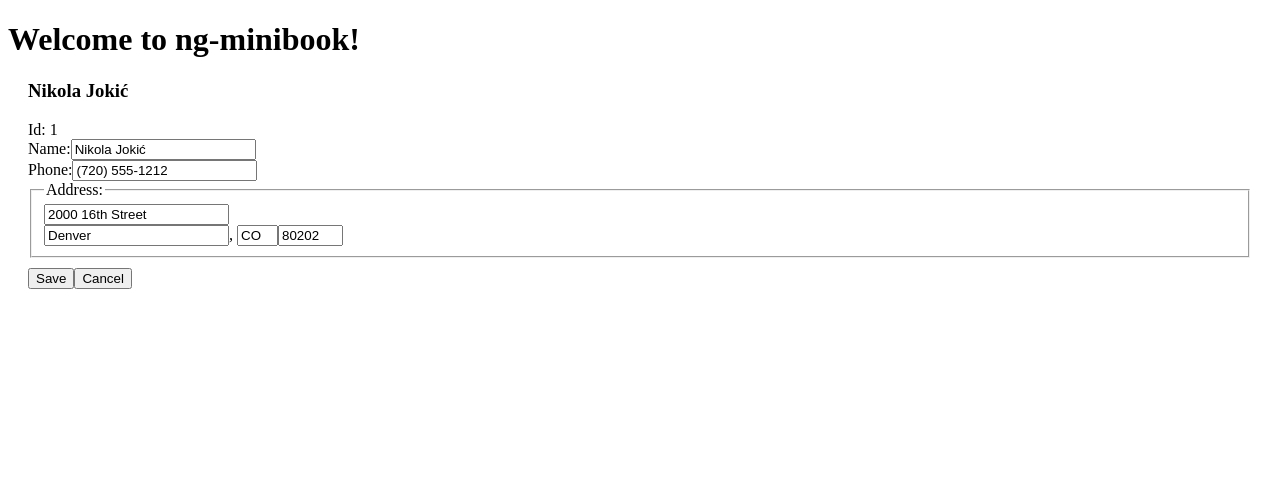
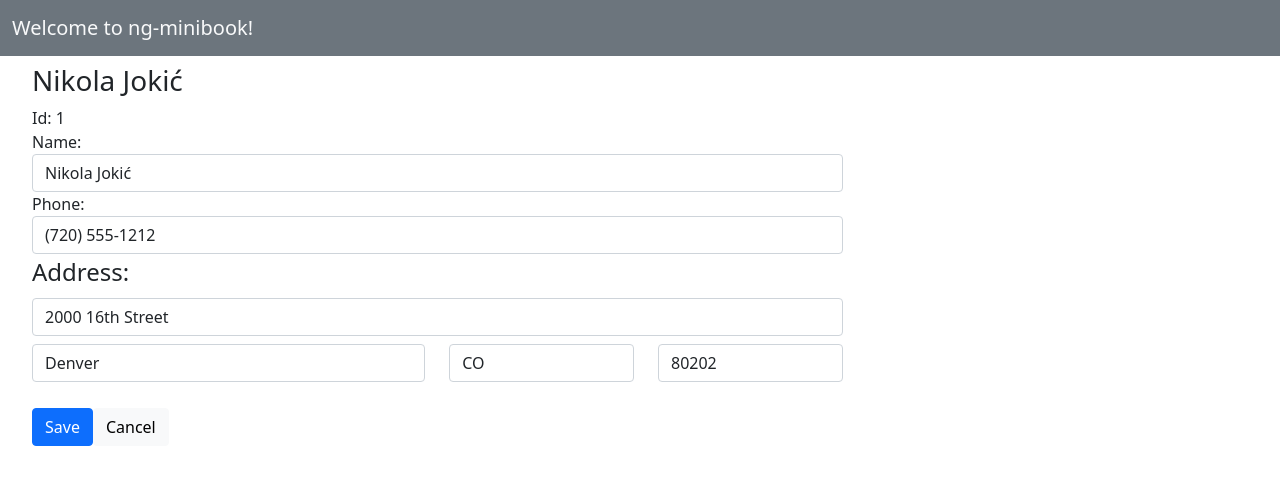
Before and after one commit to anohabbah/ng-mini-book, an Angular app: page /edit/1 in a window 1280 px wide. Shown: the top 484 px of the page. Built offline with nearby package versions, Linux system fonts and the light colour scheme.

Commit message:
Styling with Bootstrap

```diff
--- a/angular.json
+++ b/angular.json
@@ -27,6 +27,7 @@
               "src/assets"
             ],
             "styles": [
+              "node_modules/bootstrap/dist/css/bootstrap.min.css",
               "src/styles.css"
             ],
             "scripts": []
--- a/package.json
+++ b/package.json
@@ -20,9 +20,12 @@
     "@angular/compiler": "~12.2.0",
     "@angular/core": "~12.2.0",
     "@angular/forms": "~12.2.0",
+    "@angular/localize": "~12.2.0",
     "@angular/platform-browser": "~12.2.0",
     "@angular/platform-browser-dynamic": "~12.2.0",
     "@angular/router": "~12.2.0",
+    "@ng-bootstrap/ng-bootstrap": "^11.0.0-beta.2",
+    "bootstrap": "^5.1.3",
     "rxjs": "~6.6.0",
     "tslib": "^2.3.0",
     "zone.js": "~0.11.4"
--- a/src/app/app.component.html
+++ b/src/app/app.component.html
@@ -1,3 +1,9 @@
-<h1>Welcome to {{ title }}!</h1>
+<nav class="navbar navbar-expand-lg bg-secondary">
+  <div class="container-fluid">
+    <a class="navbar-brand text-light" href="#">Welcome to {{ title }}!</a>
+  </div>
+</nav>
 
-<router-outlet></router-outlet>
+<div class="container-fluid">
+  <router-outlet></router-outlet>
+</div>
--- a/src/app/app.module.ts
+++ b/src/app/app.module.ts
@@ -7,6 +7,7 @@ import { SearchComponent } from './search/search.component';
 import { FormsModule } from "@angular/forms";
 import {HttpClientModule} from "@angular/common/http";
 import { EditComponent } from './edit/edit.component';
+import { NgbModule } from '@ng-bootstrap/ng-bootstrap';
 
 @NgModule({
   declarations: [
@@ -19,6 +20,7 @@ import { EditComponent } from './edit/edit.component';
     AppRoutingModule,
     FormsModule,
     HttpClientModule,
+    NgbModule,
   ],
   providers: [],
   bootstrap: [AppComponent]
--- a/src/app/edit/edit.component.html
+++ b/src/app/edit/edit.component.html
@@ -1,34 +1,42 @@
-<div *ngIf="person">
-  <h3>{{person.name}}</h3>
+<div *ngIf="person" class="col-8">
+  <h3 class="mt-2">{{person.name}}</h3>
   <form (ngSubmit)="save()" #editForm="ngForm">
     <div>
       <label>Id:</label>
       {{person.id}}
     </div>
+    <div class="form-group">
+      <label for="name">Name:</label>
+      <input [(ngModel)]="person.name" name="name" id="name" placeholder="name" required
+             class="form-control" #name="ngModel"
+             [ngClass]="{'is-invalid': name.touched && name.invalid, 'is-valid': name.touched && name.valid}"/>
 
-    <div>
-      <label>Name:</label>
-      <input [(ngModel)]="person.name" name="name" id="name" placeholder="name" required #name="ngModel"/>
-      <div [hidden]="name.valid || name.pristine" style="color: red">Name is required</div>
+      <div [hidden]="name.valid || name.pristine" style="display: block" class="invalid-feedback">
+        Name is required
+      </div>
     </div>
-
-    <div>
+    <div class="form-group">
       <label>Phone:</label>
-      <input [(ngModel)]="person.phone" name="phone" id="phone" placeholder="Phone"/>
+      <input [(ngModel)]="person.phone" name="phone" id="phone" placeholder="Phone"
+             class="form-control"/>
     </div>
-
-    <fieldset>
-      <legend>Address:</legend>
-
+    <fieldset class="form-group">
+      <legend class="col-form-legend">Address:</legend>
       <address>
-        <input [(ngModel)]="person.address.street" name="street" id="street"><br/>
-        <input [(ngModel)]="person.address.city" name="city" id="city">,
-        <input [(ngModel)]="person.address.state" name="state" id="state" size="2">
-        <input [(ngModel)]="person.address.zip" name="zip" id="zip" size="5">
+        <input [(ngModel)]="person.address.street" name="street" id="street" class="form-control mb-2">
+        <div class="row">
+          <div class="col-6">
+            <input [(ngModel)]="person.address.city" name="city" id="city" class="form-control">
+          </div>
+          <div class="col-3">
+            <input [(ngModel)]="person.address.state" name="state" id="state" size="2" class="form-control">
+          </div>
+          <div class="col-3">
+            <input [(ngModel)]="person.address.zip" name="zip" id="zip" size="5" class="form-control">
+          </div>
+        </div>
       </address>
     </fieldset>
-
-    <button (click)="save()" id="save" [disabled]="!editForm.form.valid">Save</button>
-    <button (click)="cancel()" id="cancel">Cancel</button>
+    <button type="submit" id="save" class="btn btn-primary" [disabled]="!editForm.form.valid">Save</button>
+    <button (click)="cancel()" id="cancel" class="btn btn-light">Cancel</button>
   </form>
-</div>
--- a/src/app/search/search.component.html
+++ b/src/app/search/search.component.html
@@ -1,10 +1,16 @@
-<h2>Search</h2>
-<form>
-  <input type="search" name="query" [(ngModel)]="query" (keyup.enter)="search()">
-  <button type="button" (click)="search()">Search</button>
+<h2 class="mt-2">Search</h2>
+
+<form class="row g-2">
+  <div class="col-auto">
+    <input type="search" name="query" [(ngModel)]="query" (keyup.enter)="search()"
+           placeholder="Search" class="form-control ml-2 mr-2">
+  </div>
+  <div class="col-auto">
+    <button type="button" (click)="search()" class="btn btn-primary">Search</button>
+  </div>
 </form>
 
-<table *ngIf="searchResults?.length">
+<table *ngIf="searchResults?.length" class="table">
   <thead>
   <tr>
     <th>Name</th>
--- a/src/polyfills.ts
+++ b/src/polyfills.ts
@@ -1,3 +1,7 @@
+/***************************************************************************************************
+ * Load `$localize` onto the global scope - used if i18n tags appear in Angular templates.
+ */
+import '@angular/localize/init';
 /**
  * This file includes polyfills needed by Angular and is loaded before the app.
  * You can add your own extra polyfills to this file.
```
Also changed, not shown: 2 other files (tests, documents, lock files or other folders).
